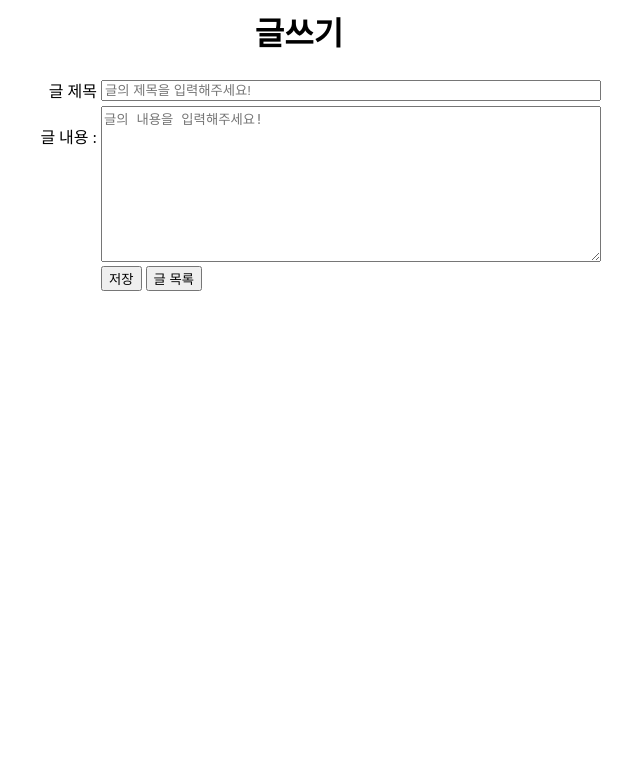
After one commit to SeoMoonk/Django_Web, a Django app: page /board/write/ in a window 1280 px wide. The commit adds this page. Shown: the top 783 px of the page, without its empty margins (341-981 px from the left). Run offline with Django 4.2, Linux system fonts and the light colour scheme.

Commit message:
write article

```diff
--- a/board/urls.py
+++ b/board/urls.py
@@ -5,4 +5,5 @@ app_name = 'board'
 urlpatterns = [
     path('', views.index, name='index'),
     path('write/', views.write_article, name='write_article'),
+    path('add/', views.add, name='add_article'),
 ]
--- a/board/views.py
+++ b/board/views.py
@@ -1,8 +1,22 @@
-from django.shortcuts import render
+from django.shortcuts import render, redirect
 from .models import Notice
+from django.urls import reverse
 
 # Create your views here.
 def index(request):
     article_list = Notice.objects.all().order_by('-write_date')
     context = {'article_list': article_list}
     return render(request, 'board/index.html', context)
+
+
+def write_article(request):
+    return render(request, 'board/write.html')
+
+def add(request):
+    notice = Notice()
+    notice.title = request.POST['i_title']
+    notice.content = request.POST['i_content']
+    notice.write_id = 'TestUser01'
+    notice.save()
+
+    return redirect(reverse('board:index'))
--- a/templates/board/index.html
+++ b/templates/board/index.html
@@ -62,7 +62,7 @@
 
     </table>
     <div align="center" style="margin-top: 10px;">
-        <a href="" class="cls1"><span class="cls2">글 쓰기</span></a>
+        <a href="{% url 'board:write_article' %}" class="cls1"><span class="cls2">글 쓰기</span></a>
     </div>
 
 </body>
--- /dev/null
+++ b/templates/board/write.html
@@ -0,0 +1,62 @@
+<html>
+
+<head>
+    <title>글쓰기 페이지</title>
+
+    <style>
+        .class-caption {
+            width: 100px;
+        }
+
+        .class-content {
+            width: 500px;
+        }
+    </style>
+
+    <script>
+
+        function backToList(frm) {
+
+            frm.action = "{% url 'board:index' %}";
+            frm.submit();
+        }
+
+    </script>
+
+</head>
+
+<body>
+    <h1 style="text-align: center;">글쓰기</h1>
+    <form name="articleForm" method="POST" action="{% url 'board:add_article' %}">
+        {% csrf_token %}
+        <table border="0" align="center">
+            <tbody>
+                <tr>
+                    <td align="right" class="class-caption">글 제목</td>
+                    <td colspan="2">
+                        <input type="text" maxlength="100" name="i_title" class="class-content"
+                            placeholder="글의 제목을 입력해주세요!">
+                    </td>
+                </tr>
+
+                <tr>
+                    <td align="right" valign="top" class="class-caption"><br>글 내용 :</td>
+                    <td colspan="2">
+                        <textarea rows="10" maxlength="2000" name="i_content" class="class-content"
+                            placeholder="글의 내용을 입력해주세요!"></textarea>
+                    </td>
+                </tr>
+
+                <tr>
+                    <td align="right"></td>
+                    <td colspan="2">
+                        <input type="submit" value="저장" onclick="fn_modify_article(articleForm)">
+                        <input type="button" value="글 목록" onclick="backToList(articleForm)">
+                    </td>
+                </tr>
+            </tbody>
+        </table>
+    </form>
+</body>
+
+</html>
```
